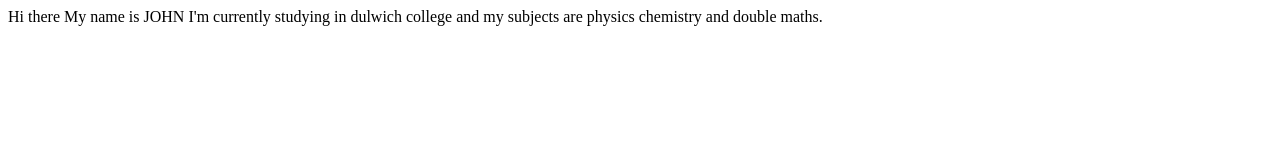
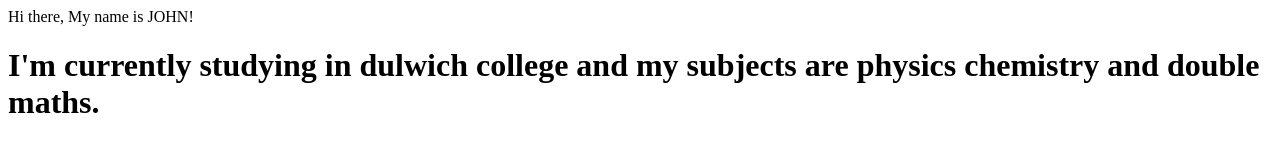
Before and after one commit to JohnNongHuang/johnnonghuang.github.io, a plain HTML site: page index.html in a window 1280 px wide. Drawn offline with Linux system fonts and the light colour scheme.

Commit message:
Update index.html

```diff
--- a/index.html
+++ b/index.html
@@ -1,7 +1,13 @@
 <html>
+<head>
+Hi there, My name is JOHN!
+</head>
+<body>
+  <h1>
 
-  Hi there My name is JOHN
 I'm currently studying in dulwich college and my subjects are physics chemistry and double maths.
+  </h1>
+</body>
 
 
 
```
